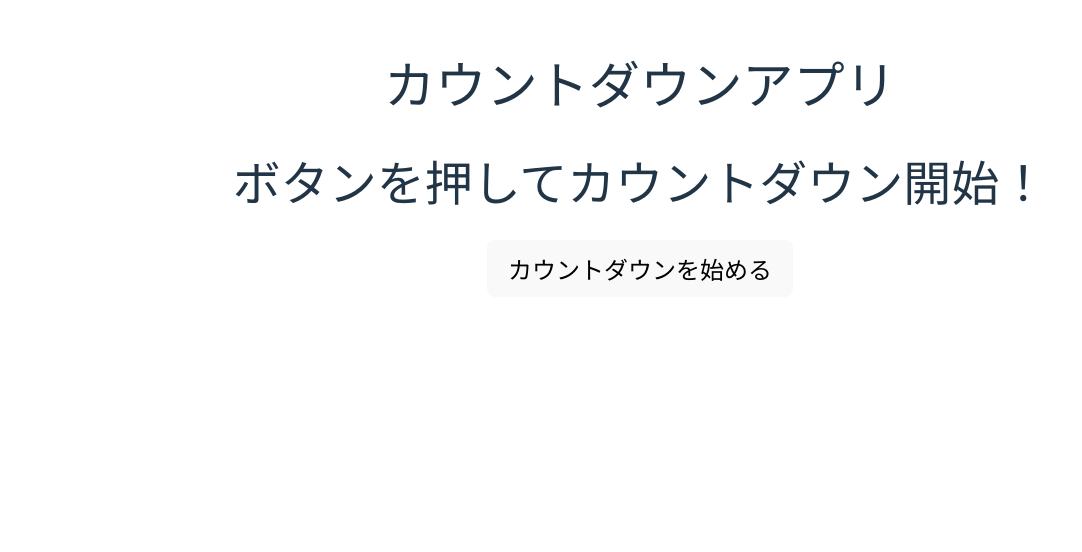
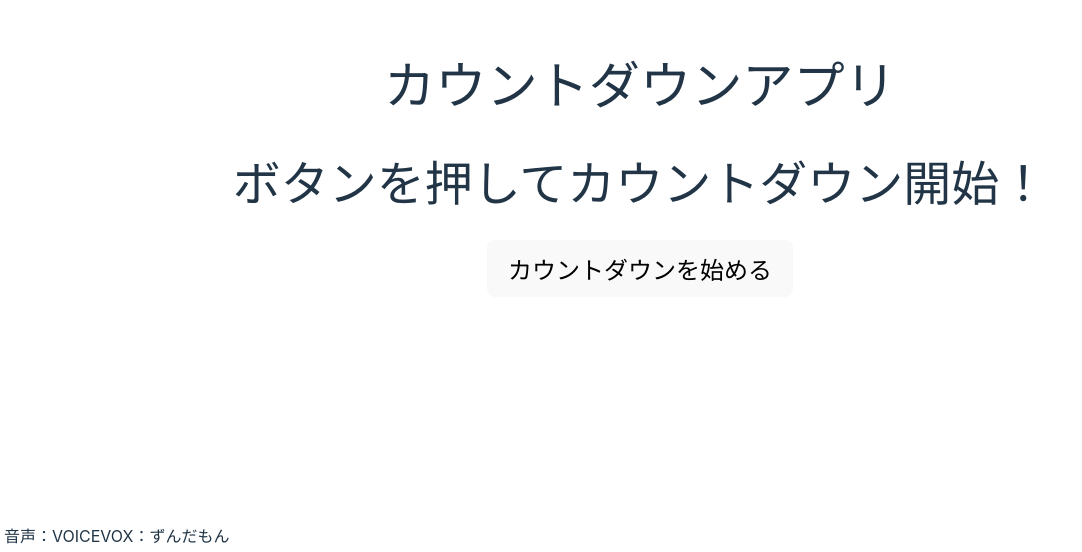
Before and after one commit to t92345era/CountDown, a React (Vite) app: page / in a window 1280 px wide. Shown: the part 248-800 px from the top of the page, without its empty margins (0-1082 px from the left). Built offline with nearby package versions, Linux system fonts and the light colour scheme; no server answers.

Commit message:
update: 微調整

```diff
--- a/src/App.tsx
+++ b/src/App.tsx
@@ -6,7 +6,6 @@ function App() {
 
   return (
     <>
-
       <Countdown />
     </>
   )
--- a/src/Countdown.tsx
+++ b/src/Countdown.tsx
@@ -57,6 +57,15 @@ const Countdown: React.FC = () => {
       <button onClick={startCountdown} style={{ fontSize: '24px', padding: '10px 20px' }}>
         カウントダウンを始める
       </button>
+      <div
+        style={{
+          position: 'fixed',
+          bottom: "4px",
+          left: "4px",
+        }}
+      >
+        音声：VOICEVOX：ずんだもん
+      </div>
     </div>
   );
 };
```
